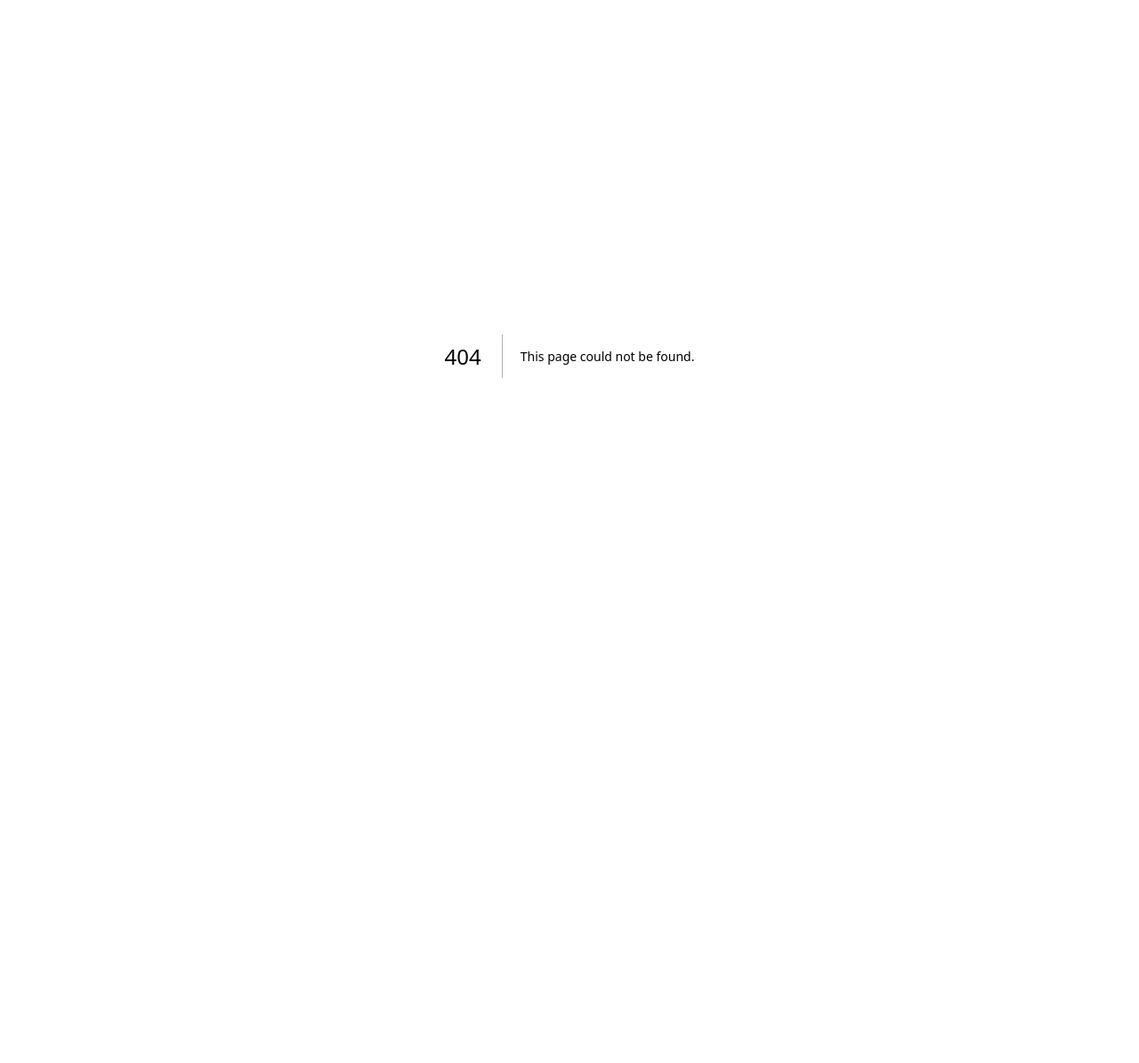
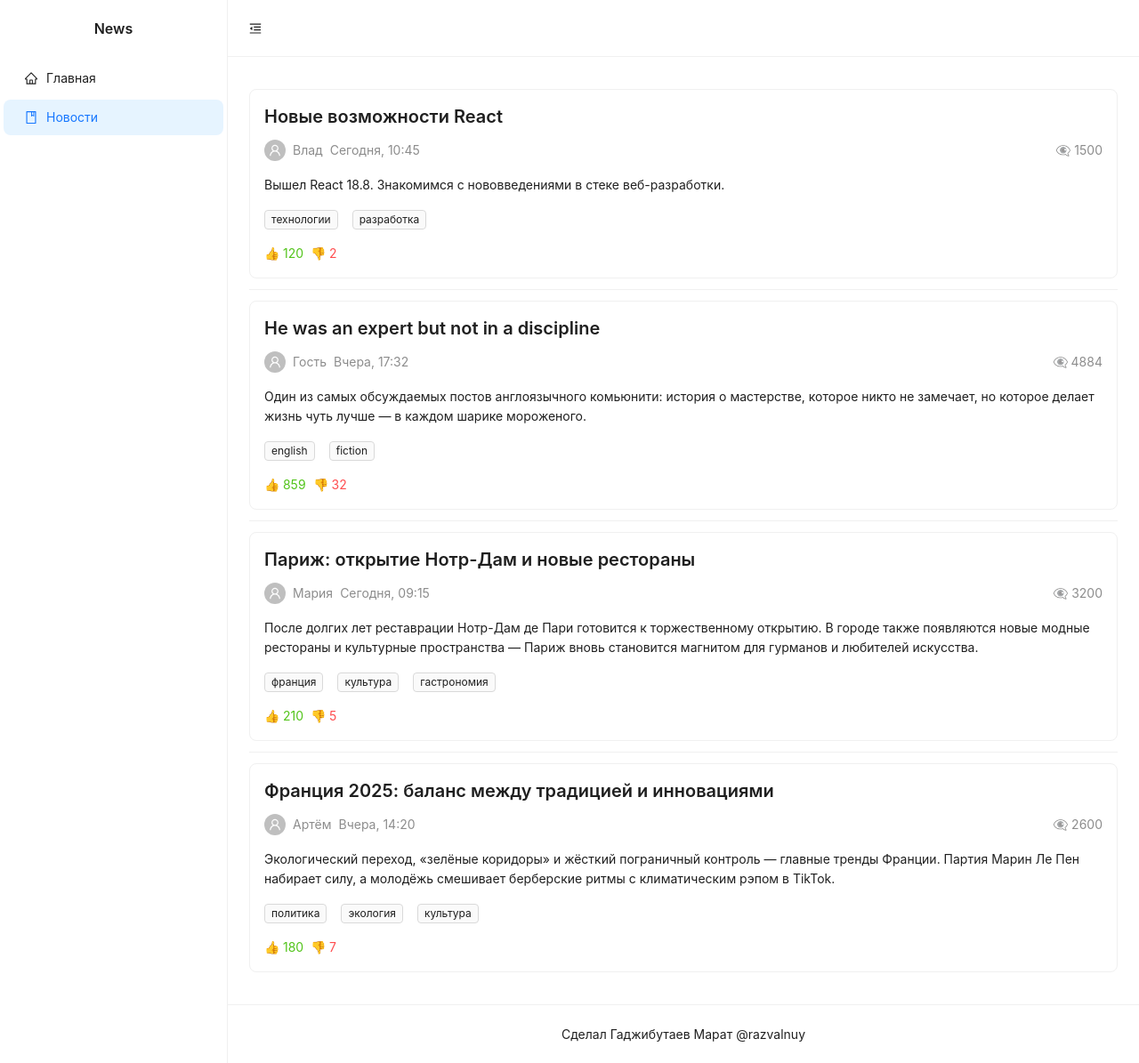
Before and after one commit to Razvalnuy/newsApp, a Next.js app: page /news in a window 1280 px wide. Before the commit this address had no page. Shown: the whole page at 89% size. Before the commit the page ends 800 px from the top, so only its background shows below. Built offline with nearby package versions, Linux system fonts and the light colour scheme.

Commit message:
Роутинг / Главная / Новости

```diff
--- /dev/null
+++ b/src/app/(app)/layout.tsx
@@ -0,0 +1,116 @@
+"use client"
+
+import {
+	BookOutlined,
+	HomeOutlined,
+	MenuFoldOutlined,
+	MenuUnfoldOutlined,
+} from "@ant-design/icons"
+import { Layout, Menu, Space, Typography, type MenuProps } from "antd"
+import Link from "next/link"
+import { usePathname } from "next/navigation"
+import { useState } from "react"
+
+const { Header, Content, Footer, Sider } = Layout
+const { Title } = Typography
+
+export default function AppLayout({ children }: { children: React.ReactNode }) {
+	const pathname = usePathname()
+	const [collapsed, setCollapsed] = useState(false)
+
+	const items: MenuProps["items"] = [
+		{
+			key: "1",
+			icon: <HomeOutlined />,
+			label: <Link href="/">Главная</Link>,
+		},
+		{
+			key: "4",
+			icon: <BookOutlined />,
+			label: <Link href="/news">Новости</Link>,
+		},
+	]
+
+	const selectedKey =
+		pathname === "/" ? "1" : pathname?.startsWith("/news") ? "4" : ""
+
+	return (
+		<Layout style={{ minHeight: "100vh", background: "#fff" }}>
+			<Sider
+				width={256}
+				collapsed={collapsed}
+				onCollapse={(val) => setCollapsed(val)}
+				style={{ background: "#fff", borderRight: "1px solid #f0f0f0" }}
+			>
+				<div
+					style={{
+						height: 64,
+						display: "flex",
+						alignItems: "center",
+						justifyContent: "center",
+					}}
+				>
+					<Title level={5} style={{ margin: 0 }}>
+						News
+					</Title>
+				</div>
+				<Menu
+					mode="inline"
+					selectedKeys={selectedKey ? [selectedKey] : undefined}
+					items={items}
+					style={{ borderRight: 0 }}
+				/>
+			</Sider>
+			<Layout>
+				<Header
+					style={{
+						padding: 0,
+						background: "#fff",
+						borderBottom: "1px solid #f0f0f0",
+					}}
+				>
+					<Space
+						style={{
+							padding: "0 24px",
+							height: 64,
+							display: "flex",
+							alignItems: "center",
+						}}
+					>
+						{collapsed ? (
+							<MenuUnfoldOutlined onClick={() => setCollapsed(false)} />
+						) : (
+							<MenuFoldOutlined onClick={() => setCollapsed(true)} />
+						)}
+					</Space>
+				</Header>
+				<Content
+					style={{
+						background: "#fff",
+						padding: 24,
+						margin: 0,
+						minHeight: 280,
+					}}
+				>
+					{children}
+				</Content>
+				<Footer
+					style={{
+						background: "#fff",
+						textAlign: "center",
+						borderTop: "1px solid #f0f0f0",
+					}}
+				>
+					Сделал Гаджибутаев Марат{" "}
+					<a
+						target="_blank"
+						href="https://t.me/razvalnuy"
+						rel="noopener noreferrer"
+					>
+						@razvalnuy
+					</a>
+				</Footer>
+			</Layout>
+		</Layout>
+	)
+}
--- /dev/null
+++ b/src/app/(app)/news/page.tsx
@@ -0,0 +1,6 @@
+import NewsFeed from "@/components/newsFeed/newsFeed"
+import { mockNews } from "./variables"
+
+export default function NewsPage() {
+	return <NewsFeed news={mockNews} />
+}
--- a/src/app/page.tsx
+++ b/src/app/(app)/news/variables.ts
@@ -1,19 +1,4 @@
-"use client"
-
-import {
-	BookOutlined,
-	HomeOutlined,
-	MenuFoldOutlined,
-	MenuUnfoldOutlined,
-} from "@ant-design/icons"
-import { Layout, Menu, Space, Typography } from "antd"
-import { useState } from "react"
-import NewsFeed from "../components/newsFeed/newsFeed"
-
-const { Header, Sider, Content, Footer } = Layout
-const { Title } = Typography
-
-const mockNews = [
+export const mockNews = [
 	{
 		id: 1,
 		title: "Новые возможности React",
@@ -59,93 +44,3 @@ const mockNews = [
 		views: 2600,
 	},
 ]
-
-export default function Home() {
-	const [collapsed, setCollapsed] = useState(false)
-	const [selectedMenu, setSelectedMenu] = useState("1")
-
-	return (
-		<Layout style={{ minHeight: "100vh", background: "#fff" }}>
-			<Sider
-				width={256}
-				collapsed={collapsed}
-				onCollapse={(value) => setCollapsed(value)}
-				style={{ background: "#fff", borderRight: "1px solid #f0f0f0" }}
-			>
-				<div
-					style={{
-						height: 64,
-						display: "flex",
-						alignItems: "center",
-						justifyContent: "center",
-					}}
-				>
-					<Title level={5} style={{ margin: 0 }}>
-						News
-					</Title>
-				</div>
-				<Menu
-					mode="inline"
-					selectedKeys={[selectedMenu]}
-					onSelect={({ key }) => setSelectedMenu(key)}
-					style={{ borderRight: 0 }}
-				>
-					<Menu.Item key="1" icon={<HomeOutlined />}>
-						Главная
-					</Menu.Item>
-					<Menu.Item key="4" icon={<BookOutlined />}>
-						Новости
-					</Menu.Item>
-				</Menu>
-			</Sider>
-			<Layout>
-				<Header
-					style={{
-						background: "#fff",
-						padding: 0,
-						borderBottom: "1px solid #f0f0f0",
-					}}
-				>
-					<Space
-						style={{
-							padding: "0 24px",
-							height: 64,
-							display: "flex",
-							alignItems: "center",
-						}}
-					>
-						{collapsed ? (
-							<MenuUnfoldOutlined onClick={() => setCollapsed(!collapsed)} />
-						) : (
-							<MenuFoldOutlined onClick={() => setCollapsed(!collapsed)} />
-						)}
-					</Space>
-				</Header>
-				<Content
-					style={{
-						background: "#fff",
-						padding: 24,
-						margin: 0,
-						minHeight: 280,
-					}}
-				>
-					<NewsFeed news={mockNews} />
-				</Content>
-				<Footer
-					style={{
-						background: "#fff",
-						textAlign: "center",
-						borderTop: "1px solid #f0f0f0",
-					}}
-				>
-					<p>
-						Сделал Гаджибутаев Марат{" "}
-						<a target="_b" href="https:/t.me/razvalnuy">
-							@razvalnuy
-						</a>
-					</p>
-				</Footer>
-			</Layout>
-		</Layout>
-	)
-}
--- /dev/null
+++ b/src/app/(app)/page.tsx
@@ -0,0 +1,3 @@
+export default function Home() {
+	return <h1>Главная страница</h1>
+}
--- a/src/components/newsFeed/newsFeed.tsx
+++ b/src/components/newsFeed/newsFeed.tsx
@@ -1,3 +1,4 @@
+"use client"
 import { UserOutlined } from "@ant-design/icons"
 import { Avatar, Card, List, Space, Tag, Typography } from "antd"
 
```
